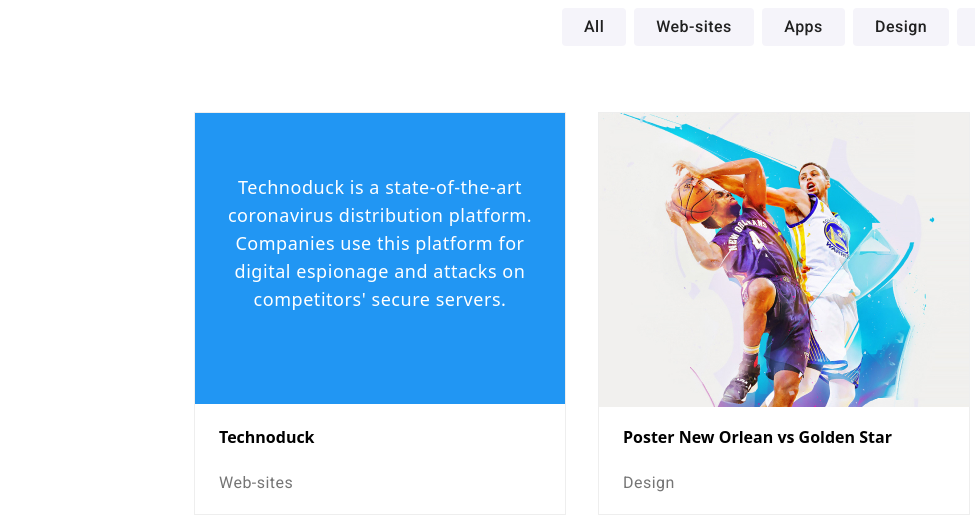
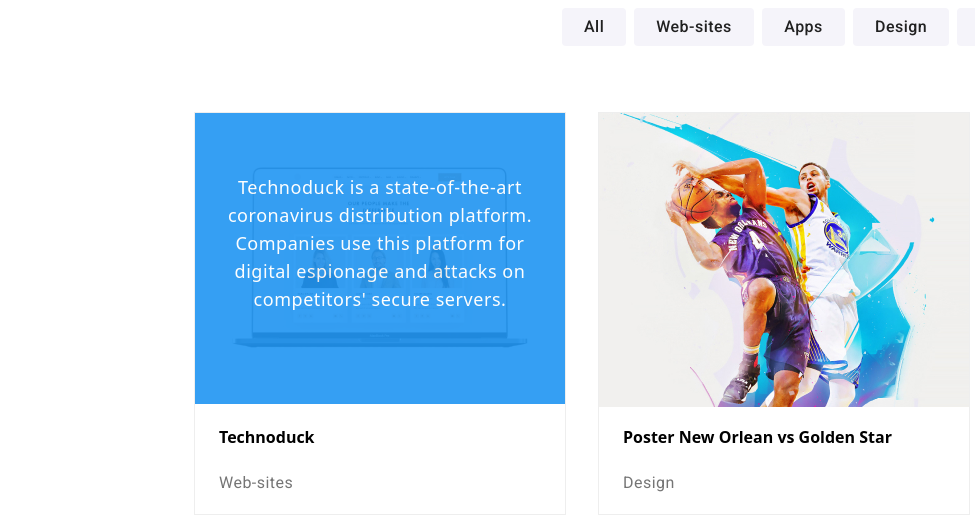
Before and after one commit to Madwtz/goit-markup-hw-02, a plain HTML site: page index.html in a window 1280 px wide. In both pictures the pointer is over the element 380 px from the left and 470 px from the top of the page. Shown: the part 210-726 px from the top of the page, 0-975 px from the left. Drawn offline with nearby package versions, Linux system fonts and the light colour scheme; a script that the page names is missing.

Commit message:
portofolio page modified

```diff
--- a/style.css
+++ b/style.css
@@ -318,7 +318,7 @@ a {
 .item:hover .overlay-text {
   height: 100%;
   transform: translateY(0);
-  opacity: 1;
+  opacity: 0.9;
 }
 
 .item-img:focus,
```
